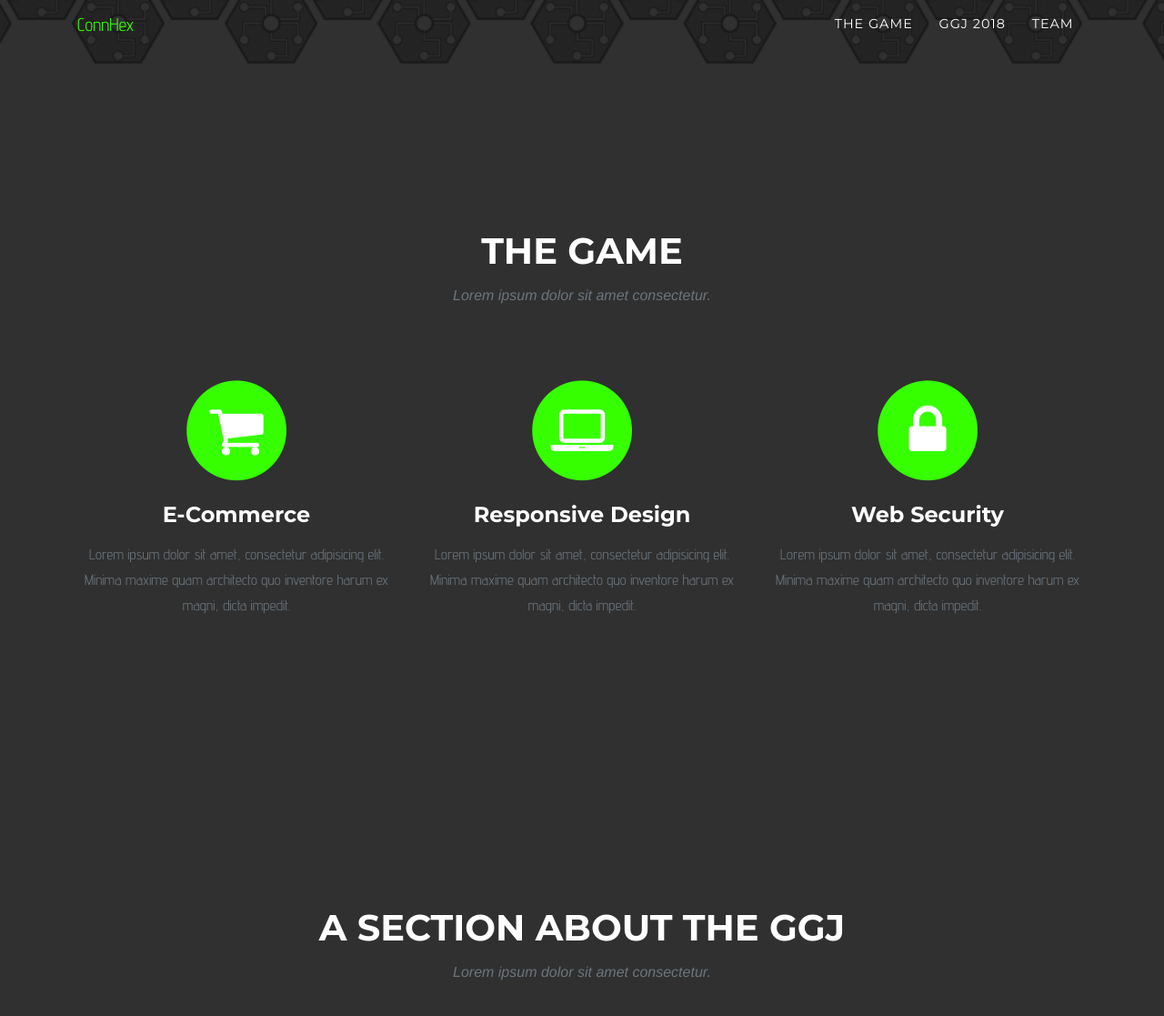
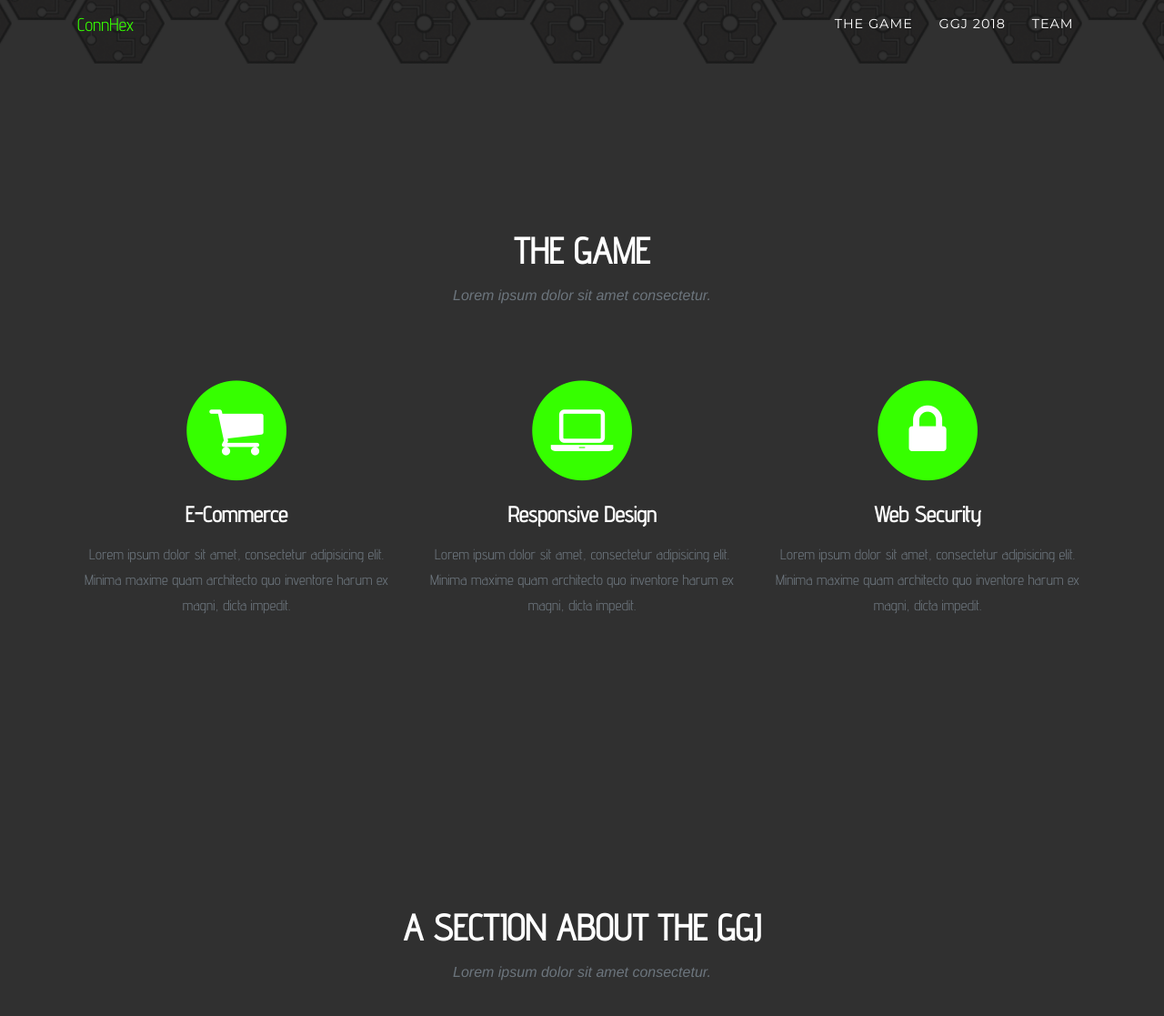
Before and after one commit to ConnHex/connhex.github.io, a Jekyll site: the page built from index.html, in a window 1280 px wide and 1400 px high, scrolled down 619 px. Shown: the top 1117 px of the window at 91% size. Built offline with Jekyll 4.4.1, drawn with Linux system fonts in a browser that asks for light colours; some web fonts are replaced; the list of posts is cut into pages by our own code.

Commit message:
Update agency.css

```diff
--- a/css/agency.css
+++ b/css/agency.css
@@ -27,7 +27,7 @@
 h5,
 h6 {
   font-weight: 700;
-  font-family: 'Montserrat', 'Helvetica Neue', Helvetica, Arial, sans-serif;
+  font-family: Advent Pro, 'Montserrat', 'Helvetica Neue', Helvetica, Arial, sans-serif;
 }
 
 section {
```
